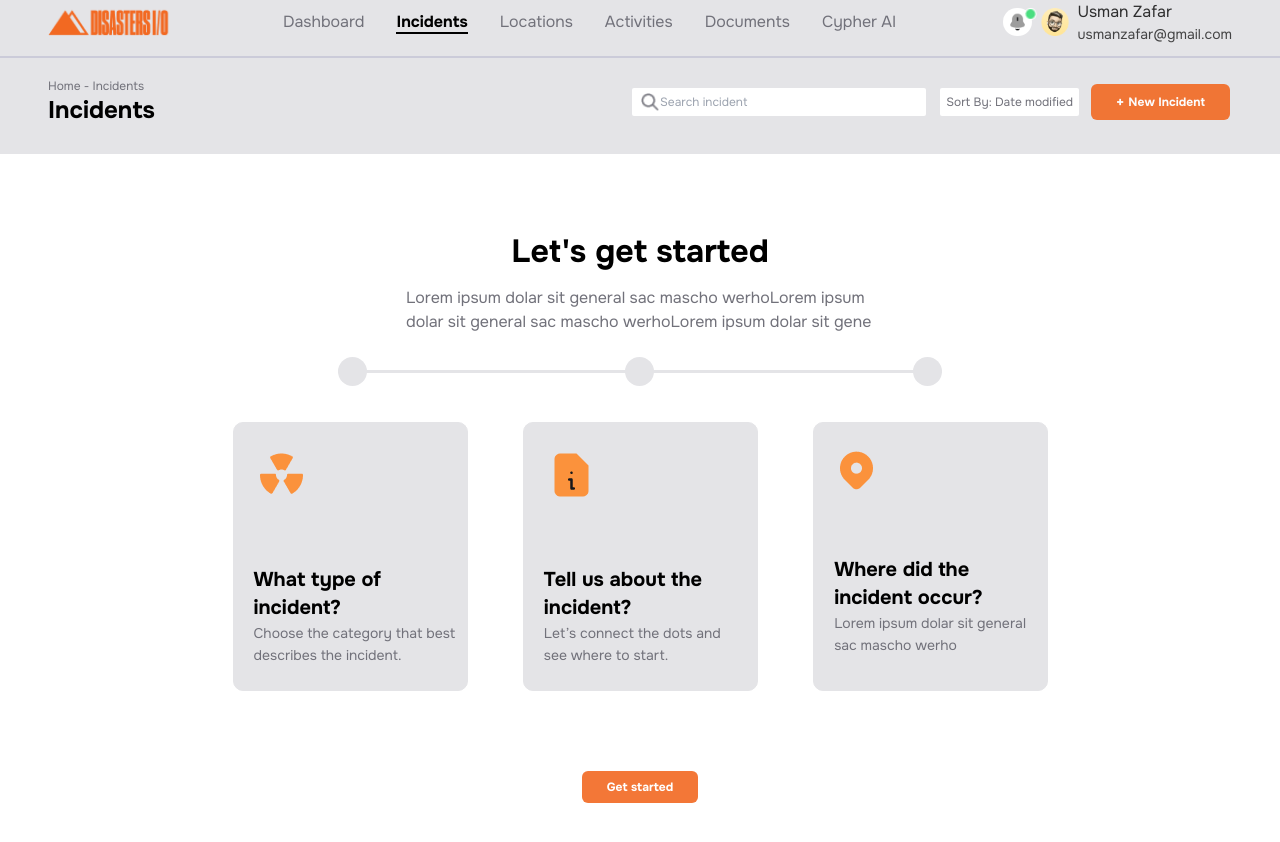
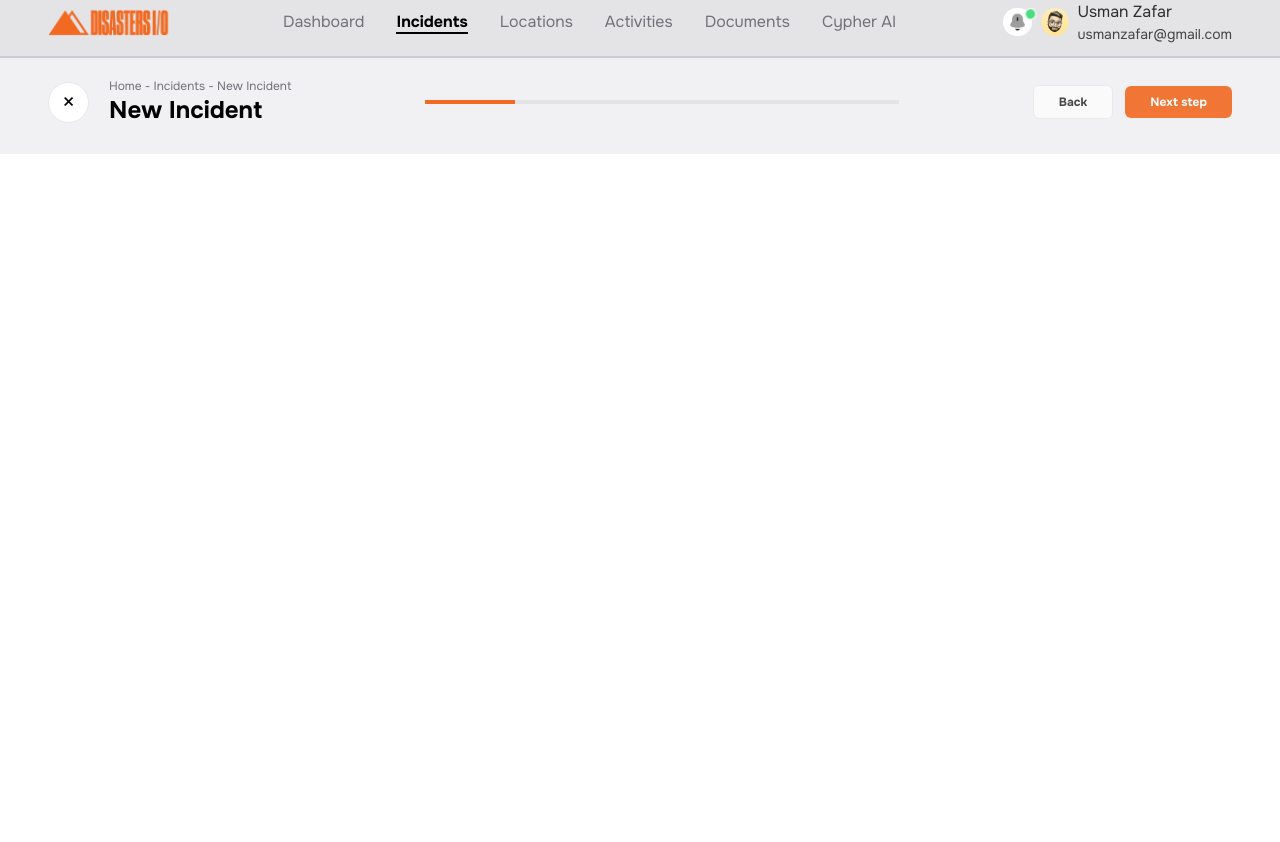
Before and after one commit to AsitChandraRoy/React-tailwindAssignment1, a React (Vite) app in the folder assignment-one/: page /Incidents in a window 1280 px wide. Shown: the top 842 px of the page. After the commit the page ends 800 px from the top, so only its background shows below. Built offline with nearby package versions, Linux system fonts and the light colour scheme.

Commit message:
IncidentHero done

```diff
--- a/assignment-one/src/App.jsx
+++ b/assignment-one/src/App.jsx
@@ -13,6 +13,7 @@ import PopUpPage from './components/pages/PopUpPage'
 import CButton from './components/Dashboard/CButton'
 import ShowCButton from './components/Dashboard/ShowCButton'
 import NewIncident from './components/pages/NewIncident'
+import BestIncident from './components/pages/BestIncident'
 
 function App() {
 
@@ -33,7 +34,8 @@ function App() {
       {/* <CardBody /> */}
       {/* <CButton /> */}
       {/* <PopUpPage /> */}
-      <NewIncident />
+      {/* <NewIncident /> */}
+      <BestIncident />
     </main>
   )
 }
--- /dev/null
+++ b/assignment-one/src/components/common/IncidentHero.jsx
@@ -0,0 +1,42 @@
+import React from 'react'
+import { Button } from './button'
+import { Container } from './container'
+
+export default function IncidentHero() {
+  return (
+    <>
+      <Container className="md:h-24 sm:h-28 h-32 bg-[#f1f1f3] ">
+        <div
+          className="  flex justify-between items-center px-1
+             sm:px-7 md:px-10 xl:px-12 pt-5"
+        >
+          <div className="flex justify-center items-center gap-1 sm:gap-5">
+            <p className="text-2xl bg-white h-[41px] w-[41px] rounded-full flex justify-center items-center border ">
+              &times;
+            </p>
+            <div>
+              <p className="text-lowLight text-[10px] md:text-xs">
+                Home - Incidents - New Incident
+              </p>
+              <h1 className="font-bold  md:text-xl xl:text-2xl">
+                New Incident
+              </h1>
+            </div>
+          </div>
+
+          <div className="flex justify-start p-2 py-1 rounded-sm">
+            <div className="bg-warning h-1 sm:w-[7vw] w-0"></div>
+            <div className="sm:w-[30vw] w-0 h-1 bg-card "></div>
+          </div>
+
+          <div className="flex justify-center items-center space-x-1 sm:space-x-3">
+            <Button className="bg-[#ffffff] text-black opacity-70 border">
+              Back
+            </Button>
+            <Button>Next step</Button>
+          </div>
+        </div>
+      </Container>
+    </>
+  )
+}
--- /dev/null
+++ b/assignment-one/src/components/pages/BestIncident.jsx
@@ -0,0 +1,10 @@
+import React from "react";
+import IncidentHero from "../common/IncidentHero";
+
+export default function BestIncident() {
+  return (
+    <>
+        <IncidentHero />
+    </>
+  );
+}
--- a/assignment-one/src/components/pages/incidents.jsx
+++ b/assignment-one/src/components/pages/incidents.jsx
@@ -5,7 +5,7 @@ import CardBody from '../Dashboard/CardBody'
 function Incidents() {
   return (
     <>
-          <Hero direction="Home - Incidents" itemName="Incidents" sort="Sort By: Date modified" plus="+" btnText="New Incident" />
+          {/* <Hero direction="Home - Incidents" itemName="Incidents" sort="Sort By: Date modified" plus="+" btnText="New Incident" /> */}
           {/* <CardBody /> */}
     </>
   )
```
